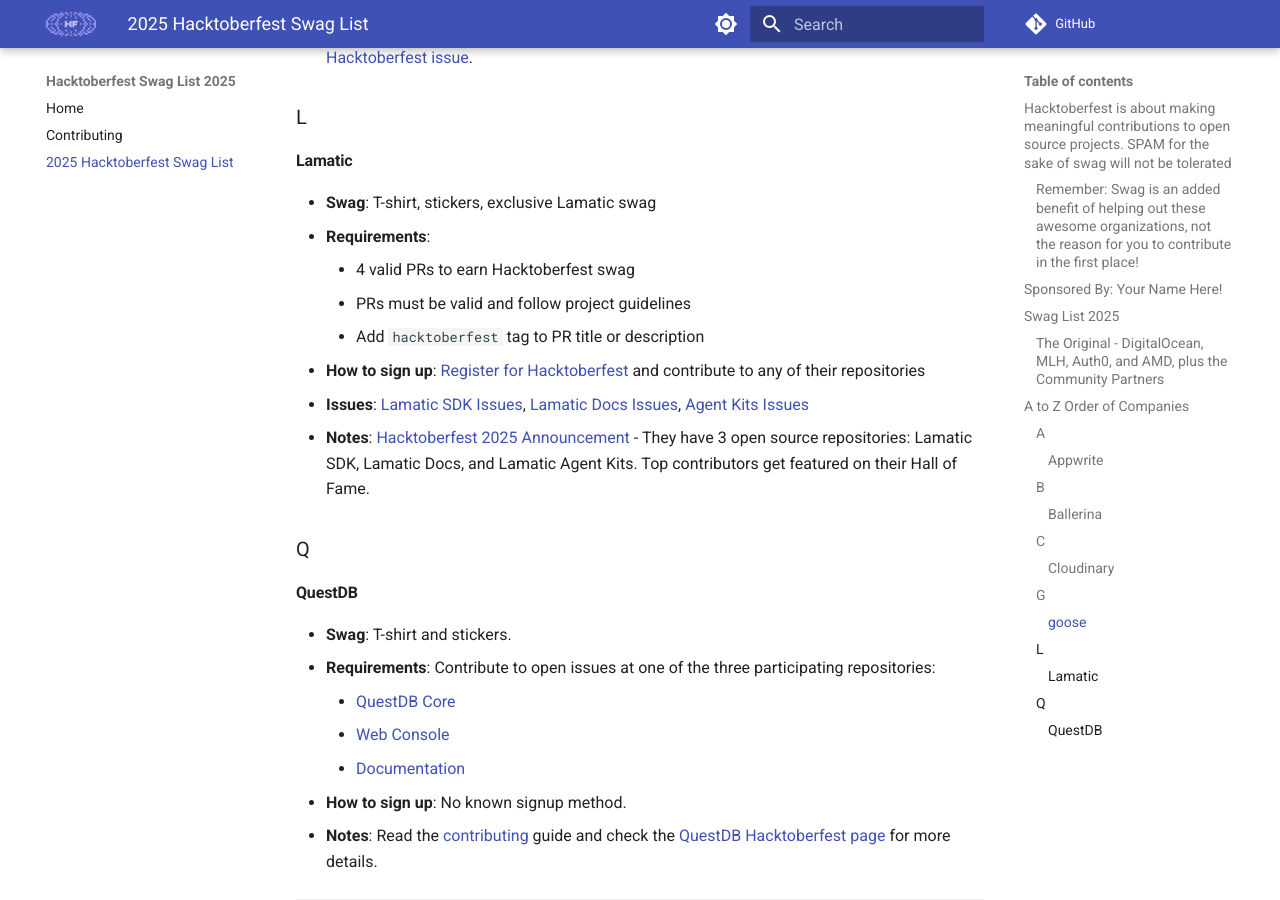
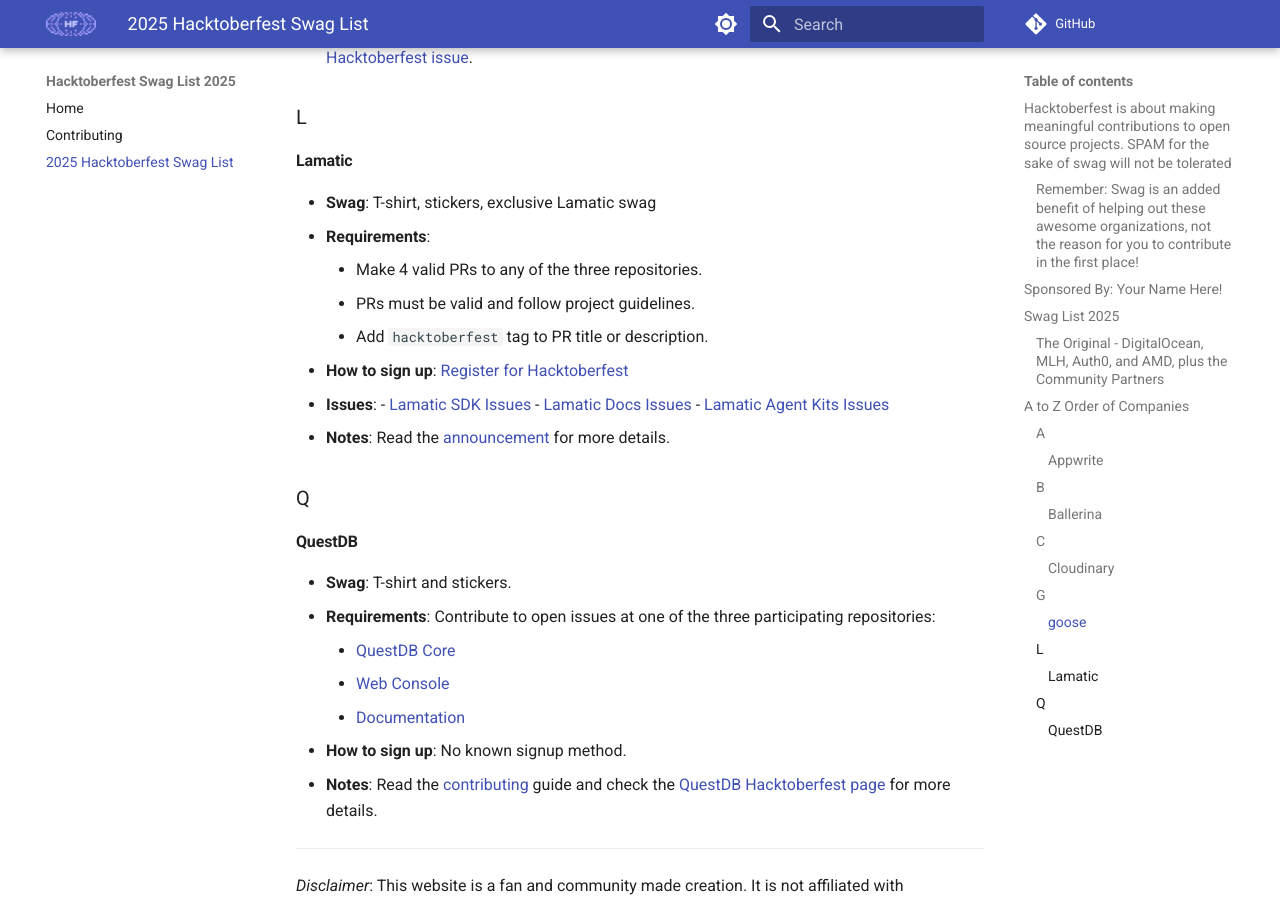
Before and after one commit to crweiner/hacktoberfest-swag-list, an MkDocs documentation site: the page built from docs/list.md, in a window 1280 px wide and 900 px high, scrolled down 2940 px. Built offline with MkDocs 1.6.1 and Material for MkDocs 9.7.7, drawn with Linux system fonts in a browser that asks for light colours; plug-ins that fetch from the network failed and are left out; comment, search, counter and statistics services are not loaded.

Commit message:
Update docs/list.md
Co-authored-by: vimode <39148877+vimode@users.noreply.github.com>

```diff
--- a/docs/list.md
+++ b/docs/list.md
@@ -86,12 +86,15 @@
 
 - **Swag**: T-shirt, stickers, exclusive Lamatic swag
 - **Requirements**:
-    - 4 valid PRs to earn Hacktoberfest swag
-    - PRs must be valid and follow project guidelines
-    - Add `hacktoberfest` tag to PR title or description
-- **How to sign up**: [Register for Hacktoberfest](https://hacktoberfest.com) and contribute to any of their repositories
-- **Issues**: [Lamatic SDK Issues](https://github.com/Lamatic/lamatic-sdk/issues), [Lamatic Docs Issues](https://github.com/Lamatic/Lamatic-Docs/issues), [Agent Kits Issues](https://github.com/Lamatic/AgentKit/issues)
-- **Notes**: [Hacktoberfest 2025 Announcement](https://lamatic.ai/docs/hacktoberfest-2025) - They have 3 open source repositories: Lamatic SDK, Lamatic Docs, and Lamatic Agent Kits. Top contributors get featured on their Hall of Fame.
+    - Make 4 valid PRs to any of the three repositories.
+    - PRs must be valid and follow project guidelines.
+    - Add `hacktoberfest` tag to PR title or description.
+- **How to sign up**: [Register for Hacktoberfest](https://hacktoberfest.com)
+- **Issues**:
+		- [Lamatic SDK Issues](https://github.com/Lamatic/lamatic-sdk/issues)
+		- [Lamatic Docs Issues](https://github.com/Lamatic/Lamatic-Docs/issues)
+		- [Lamatic Agent Kits Issues](https://github.com/Lamatic/AgentKit/issues)
+- **Notes**: Read the [announcement](https://lamatic.ai/docs/hacktoberfest) for more details.
 
 ### Q
 
```
